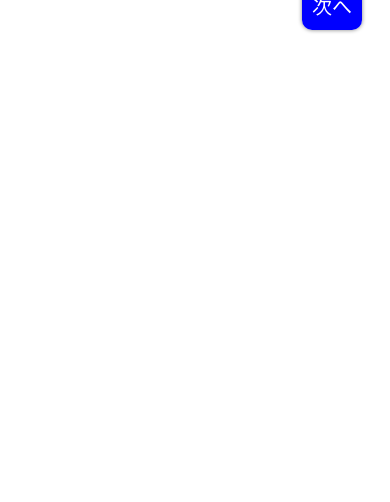
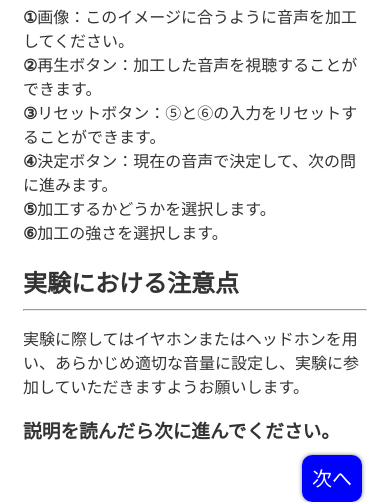
Before and after one commit to LEEANHUA/webapp, a Flask app: page / in a window 390 px wide. Shown: the part 638-1140 px from the top of the page. Before the commit the page ends 671 px from the top, so only its background shows below. Run offline with Flask 3, Linux system fonts and the light colour scheme.

Commit message:
最初の説明画面を編集

```diff
--- a/apps/guide/templates/guide/index.html
+++ b/apps/guide/templates/guide/index.html
@@ -8,9 +8,17 @@
         この実験では、画像のイメージに合うように音声を加工していただきます。<br>
         人間の音声を機械的に加工し、ロボットのような音声に加工することができます。
     </p>
-    <h2>加工のやり方</h2>
+    <h2>実験画面の説明</h2>
     <hr>
-    <p>--------この部分は画像で説明----------</p>
+    <img src="{{ url_for('processor.image_file', filename='guide_image.png') }}" alt="説明画像" class="guide-image">
+    <div class="guide-image-explain">
+        <b>①</b>画像：このイメージに合うように音声を加工してください。<br>
+        <b>②</b>再生ボタン：加工した音声を視聴することができます。<br>
+        <b>③</b>リセットボタン：⑤と⑥の入力をリセットすることができます。<br>
+        <b>④</b>決定ボタン：現在の音声で決定して、次の問に進みます。<br>
+        <b>⑤</b>加工するかどうかを選択します。<br>
+        <b>⑥</b>加工の強さを選択します。
+    </div>
     <h2>実験における注意点</h2>
     <hr>
     <p>実験に際してはイヤホンまたはヘッドホンを用い、あらかじめ適切な音量に設定し、実験に参加していただきますようお願いします。</p>
--- a/apps/processor/static/style.css
+++ b/apps/processor/static/style.css
@@ -161,3 +161,24 @@ input[type="range"] {
 .btn-next {
   background-color: blue;
 }
+
+.guide-image{
+  margin: auto;
+  display: inline-block;
+  width: 50%;
+}
+
+@media (max-width: 959px) {
+  .guide-image {
+    width: 80%;
+  }
+}
+@media (max-width: 480px) {
+	.guide-image {
+    width: 100%;
+  }
+}
+
+.guide-image-explain {
+  display: inline-block;
+}
```
